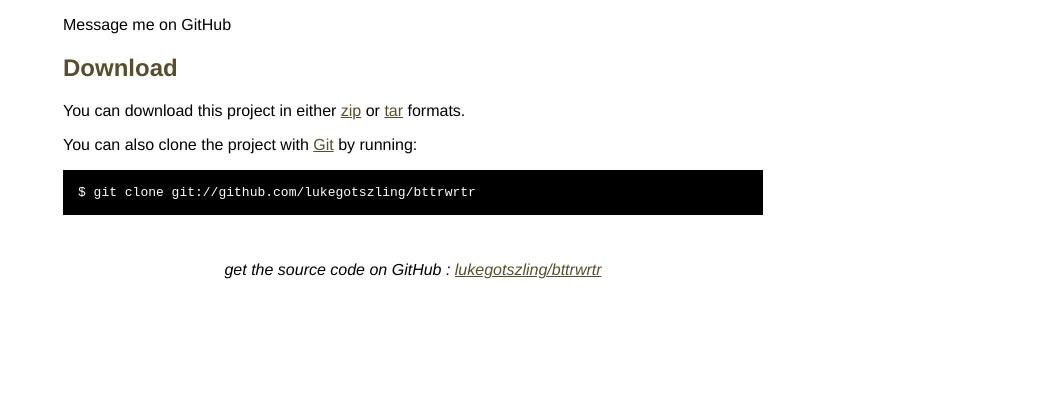
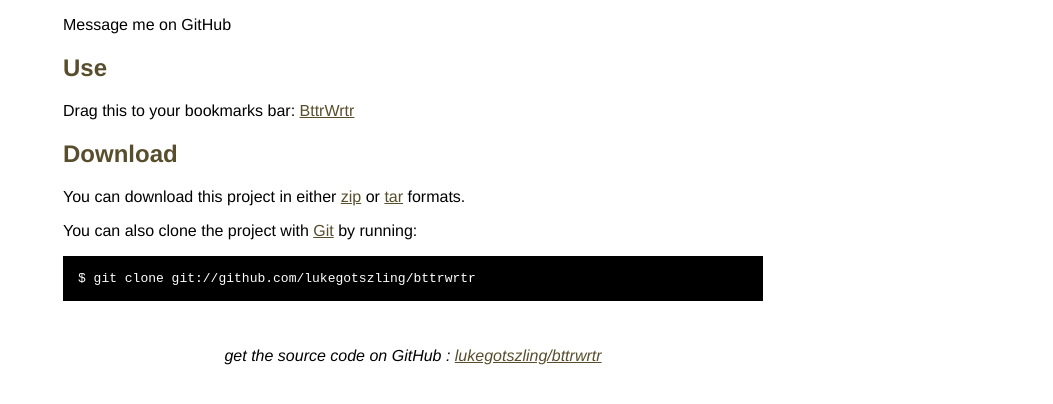
Before and after one commit to lukegotszling/bttrwrtr, a plain HTML site: page index.html in a window 1280 px wide. Shown: the part 328-732 px from the top of the page, without its empty margins (227-1280 px from the left). Drawn offline with Linux system fonts and the light colour scheme.

Commit message:
Adding bookmarklet

```diff
--- a/index.html
+++ b/index.html
@@ -57,6 +57,9 @@
 <p> Message me on GitHub
 <br/>      </p>
 
+    <h2>Use</h2>
+    <span>Drag this to your bookmarks bar:</span>
+    <a href="javascript:void((function(){var%20_s=document.createElement('script');_s.type='text/javascript';_s.src='https://raw.github.com/lukegotszling/bttrwrtr/master/bttrwrtr.js';document.getElementsByTagName('head')[0].appendChild(_s);})());">BttrWrtr</a>
 
     <h2>Download</h2>
     <p>
```
